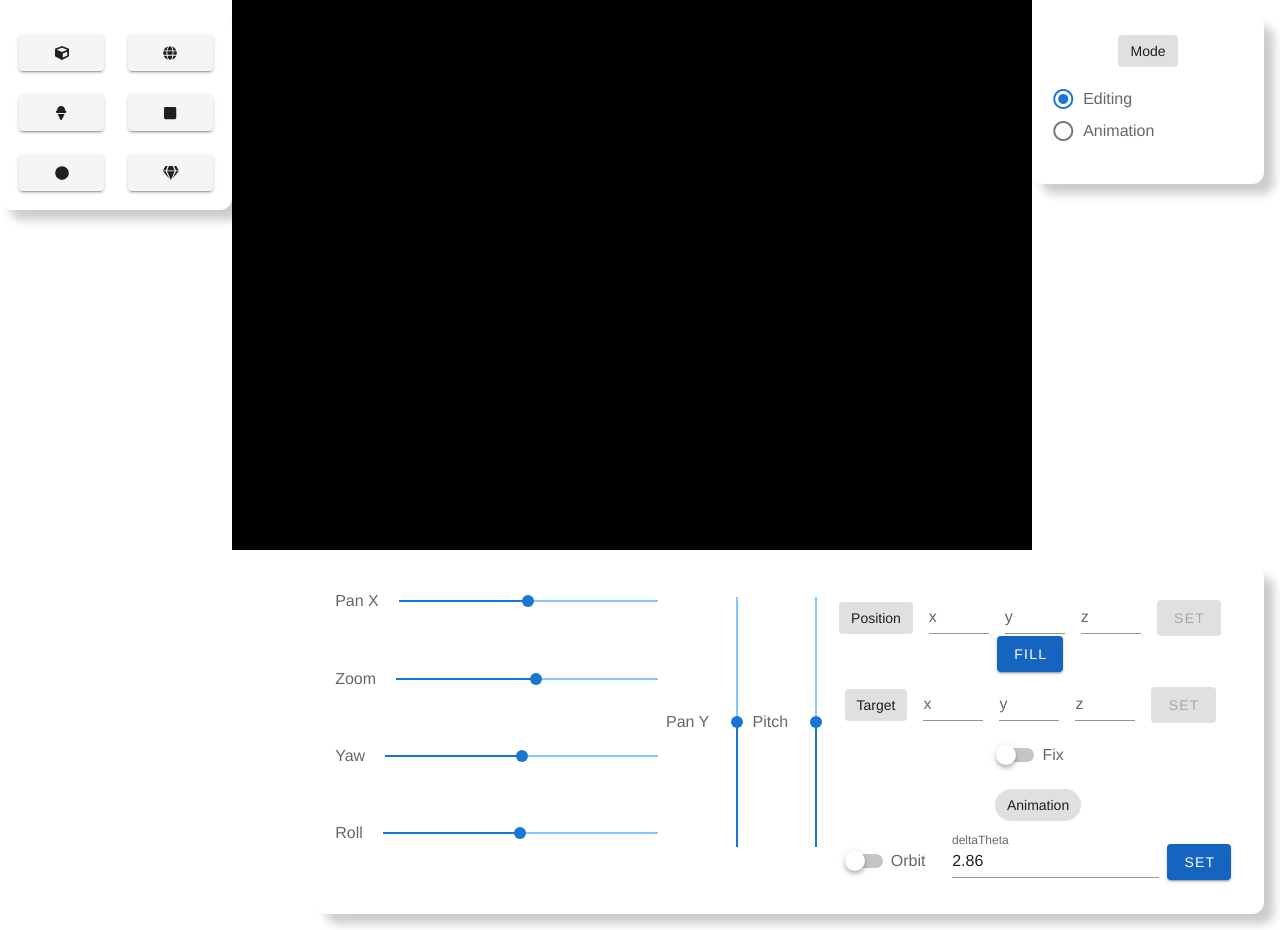
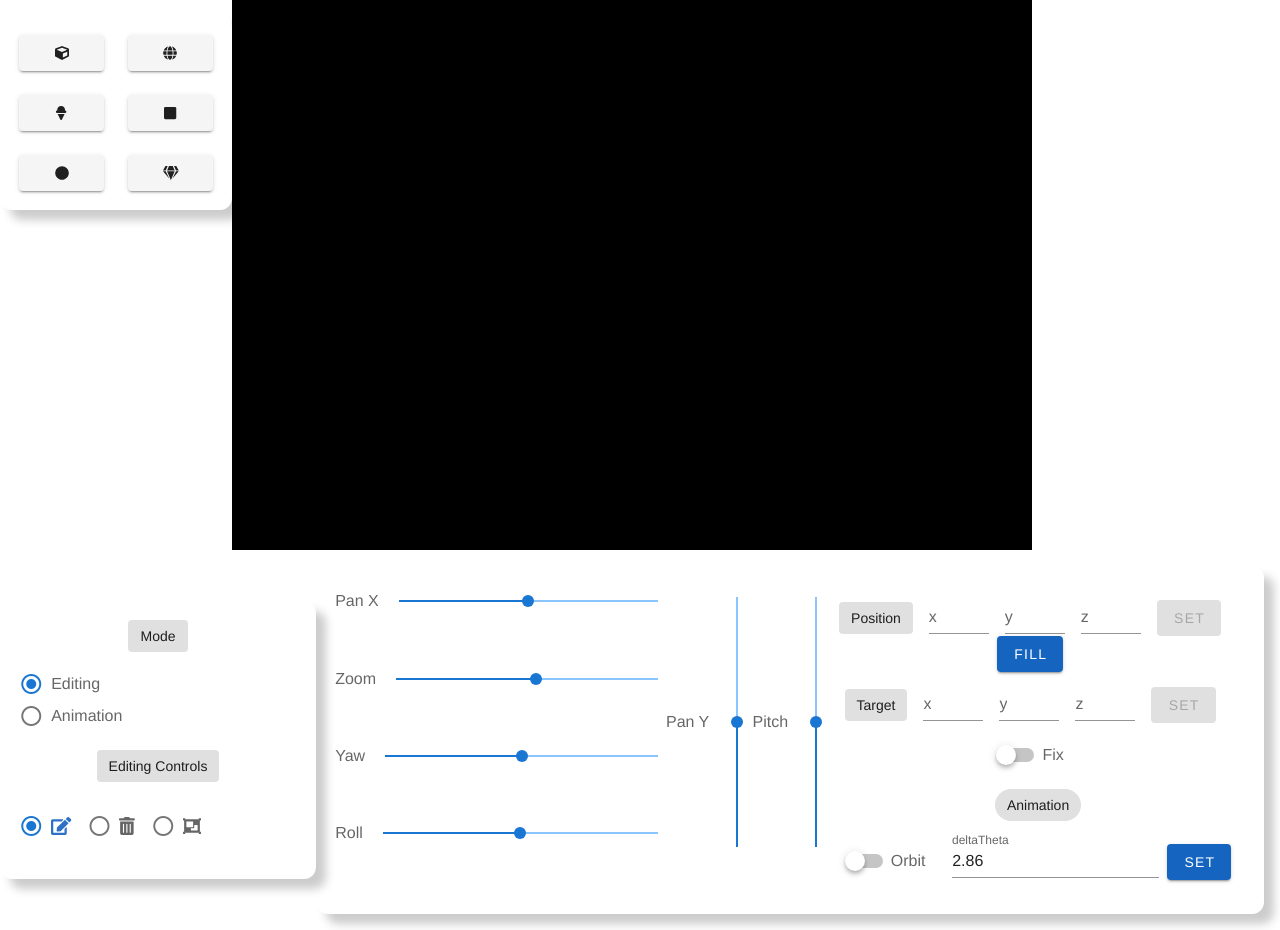
Before and after one commit to LuisPalominoTrevilla/gl-paint-3d, a Vue app: page / in a window 1280 px wide. Built offline with nearby package versions, Linux system fonts and the light colour scheme.

Commit message:
Added editing states radio buttons

```diff
--- a/src/App.vue
+++ b/src/App.vue
@@ -14,17 +14,19 @@
             ref="canvas"
           />
         </div>
-        <div class="right">
+        <div class="right"></div>
+      </div>
+      <div class="bottom-container">
+        <div class="left">
           <mode-selection
             :mode="appMode"
             :animationState="animationState"
+            :selectedEditState="editingState"
             @mode-change="modeChanged"
             @anim-state-change="animStateChanged"
+            @edit-state-change="editStateChanged"
           />
         </div>
-      </div>
-      <div class="bottom-container">
-        <div class="left"></div>
         <div class="right">
           <camera-toolbox :cameraWrapper="cameraWrapper" :appMode="appMode" />
         </div>
@@ -58,7 +60,8 @@ export default {
       canvasDimensions: {},
       meshWrappers: [],
       appMode: Constants.appModes.editing,
-      animationState: Constants.animationStates.init
+      animationState: Constants.animationStates.init,
+      editingState: Constants.editingStates.select
     };
   },
   beforeMount() {
@@ -85,12 +88,16 @@ export default {
       if (newMode === Constants.appModes.animation) {
         this.cameraWrapper.prepareAnimation();
       }
+      // TODO: Deselect mesh(es)
     },
     animStateChanged(newState) {
       this.animationState = newState;
       if (newState === Constants.animationStates.init) {
         this.cameraWrapper.resetAnimationData();
       }
+    },
+    editStateChanged(newState) {
+      this.editingState = newState;
     }
   }
 };
@@ -126,6 +133,7 @@ export default {
 .bottom-container {
   display: flex;
   justify-content: space-around;
+  align-items: center;
   padding-right: 1rem;
 
   .left {
--- a/src/components/ModeSelection.vue
+++ b/src/components/ModeSelection.vue
@@ -11,7 +11,7 @@
       <v-chip label>
         Animation Controls
       </v-chip>
-      <div class="d-flex justify-space-around mt-4">
+      <div class="d-flex justify-space-around mt-7">
         <v-btn
           :disabled="disablePlayBtn"
           @click="playAnimation"
@@ -35,6 +35,28 @@
         >
       </div>
     </div>
+    <div class="editing-controls" v-show="showEditing">
+      <v-chip label>
+        Editing Controls
+      </v-chip>
+      <v-radio-group class="mt-7" v-model="editingState" row>
+        <v-radio :value="editingStates.select" active-class="selected-state">
+          <template v-slot:label>
+            <font-awesome-icon icon="edit" class="state-icon" />
+          </template>
+        </v-radio>
+        <v-radio :value="editingStates.delete" active-class="selected-state">
+          <template v-slot:label>
+            <font-awesome-icon icon="trash-alt" class="state-icon" />
+          </template>
+        </v-radio>
+        <v-radio :value="editingStates.group" active-class="selected-state">
+          <template v-slot:label>
+            <font-awesome-icon icon="object-group" class="state-icon" />
+          </template>
+        </v-radio>
+      </v-radio-group>
+    </div>
   </div>
 </template>
 
@@ -50,6 +72,10 @@ export default {
     animationState: {
       type: Number,
       required: true
+    },
+    selectedEditState: {
+      type: Number,
+      required: true
     }
   },
   computed: {
@@ -62,6 +88,17 @@ export default {
         if (newMode === Constants.appModes.editing)
           this.$emit('anim-state-change', Constants.animationStates.init);
       }
+    },
+    editingState: {
+      get() {
+        return this.selectedEditState;
+      },
+      set(state) {
+        this.$emit('edit-state-change', state);
+      }
+    },
+    editingStates() {
+      return Constants.editingStates;
     },
     showEditing() {
       return this.mode === Constants.appModes.editing;
@@ -89,3 +126,15 @@ export default {
   }
 };
 </script>
+
+<style lang="scss" scoped>
+.state-icon {
+  font-size: 18px;
+}
+
+.selected-state {
+  .state-icon {
+    color: rgb(45, 112, 200);
+  }
+}
+</style>
--- a/src/constants.js
+++ b/src/constants.js
@@ -23,5 +23,10 @@ module.exports = {
     init: 0,
     play: 1,
     pause: 2
+  },
+  editingStates: {
+    select: 0,
+    delete: 1,
+    group: 2
   }
 };
--- a/src/plugins/fontawesome/index.js
+++ b/src/plugins/fontawesome/index.js
@@ -9,7 +9,10 @@ import {
   faIceCream,
   faBrush,
   faCircle,
-  faGem
+  faGem,
+  faEdit,
+  faTrashAlt,
+  faObjectGroup
 } from '@fortawesome/free-solid-svg-icons';
 
 library.add(faCube);
@@ -19,4 +22,8 @@ library.add(faSquare);
 library.add(faBrush);
 library.add(faCircle);
 library.add(faGem);
+library.add(faEdit);
+library.add(faTrashAlt);
+library.add(faObjectGroup);
+
 Vue.component('font-awesome-icon', FontAwesomeIcon);
```
